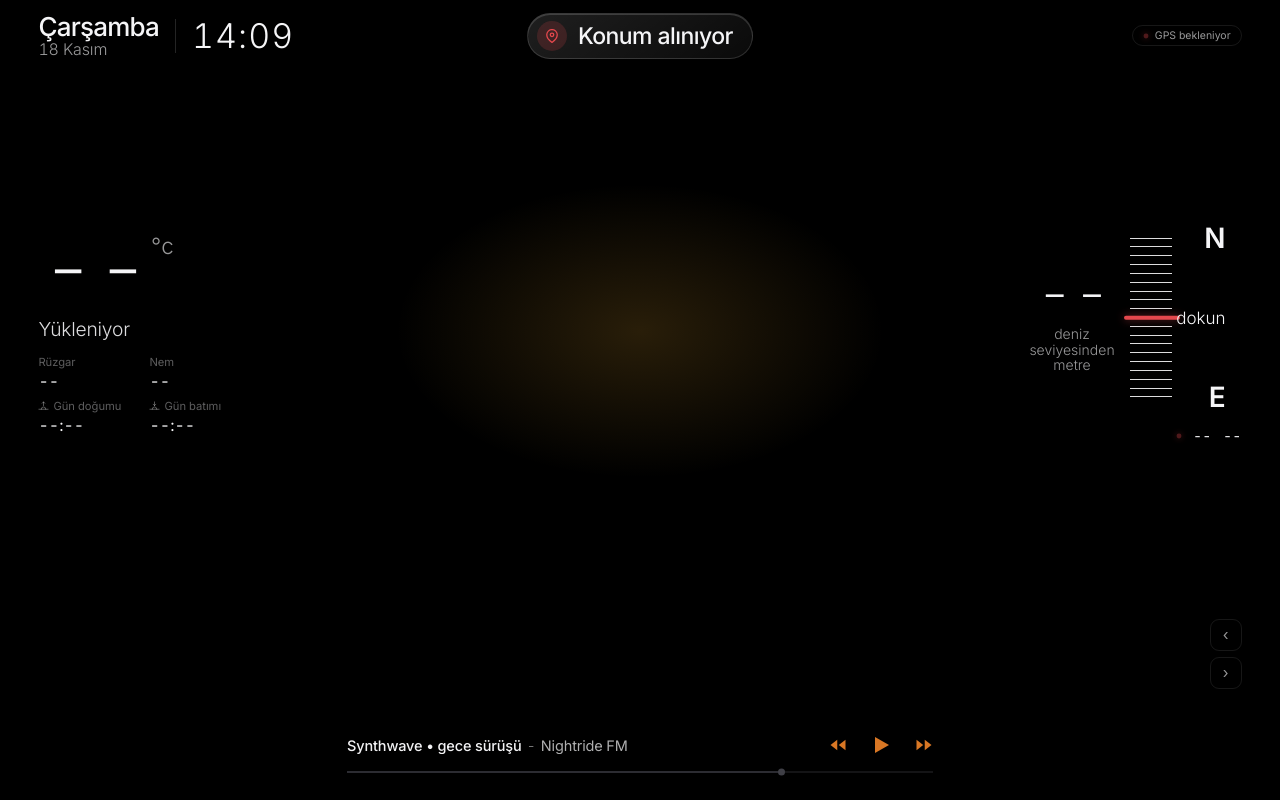
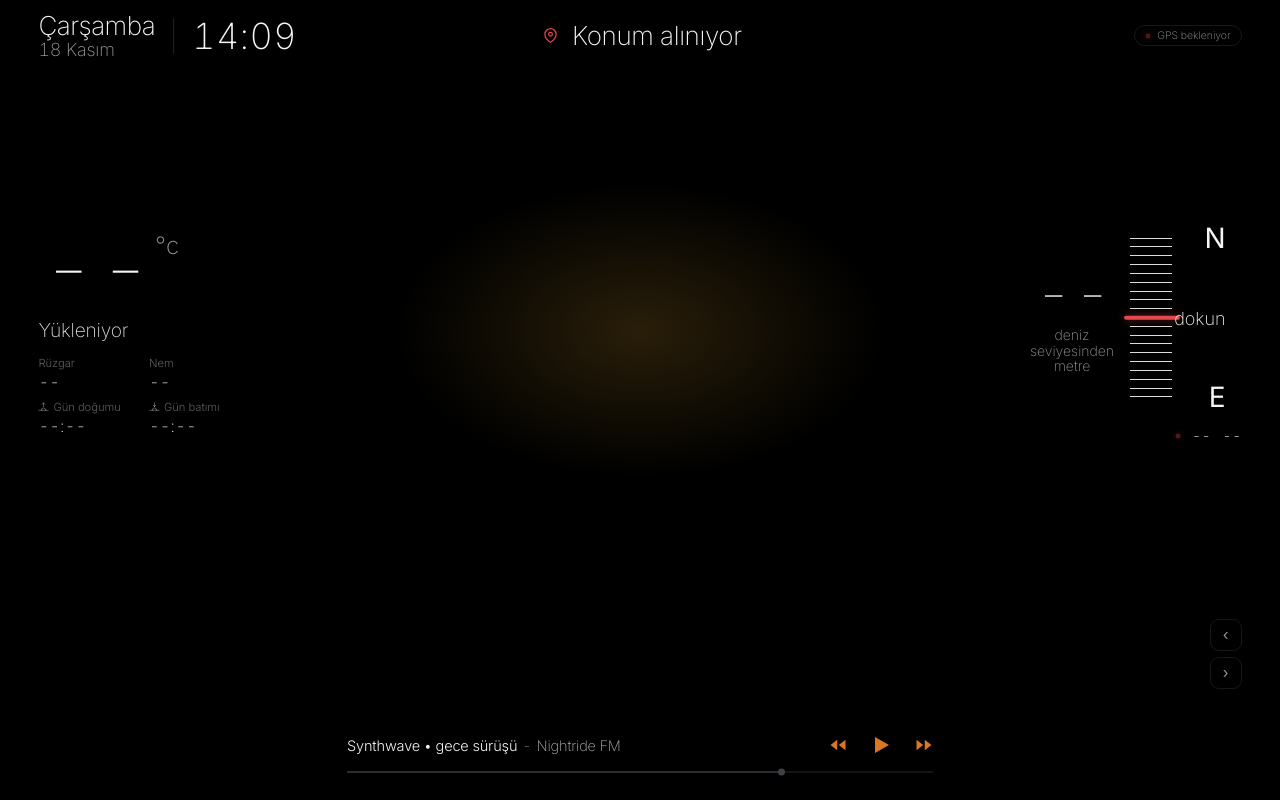
Before and after one commit to muteciko-hash/dashboard, a plain HTML site: page index.html in a window 1280 px wide. Drawn offline with Linux system fonts and the light colour scheme.

Commit message:
Update font weights and styles in index.html

```diff
--- a/index.html
+++ b/index.html
@@ -9,7 +9,7 @@
 <title>Kabin Paneli</title>
 <link rel="preconnect" href="https://fonts.googleapis.com">
 <link rel="preconnect" href="https://fonts.gstatic.com" crossorigin>
-<link href="https://fonts.googleapis.com/css2?family=Inter:wght@200;300;400;500;600&display=swap" rel="stylesheet">
+<link href="https://fonts.googleapis.com/css2?family=Inter:wght@100;200;300;400;500;600&display=swap" rel="stylesheet">
 <style>
 :root{
   --bg:#000;
@@ -38,18 +38,18 @@ button{font:inherit;color:inherit;background:none;border:none;cursor:pointer}
 
 /* ÜST BAR */
 .top-bar{display:flex;align-items:center;justify-content:center;position:relative;height:clamp(32px,6vh,46px);flex-shrink:0}
-.loc{display:inline-flex;align-items:center;gap:clamp(8px,1.4vh,12px);padding:clamp(4px,.9vh,8px) clamp(14px,2.4vh,22px) clamp(4px,.9vh,8px) clamp(6px,1.1vh,10px);border-radius:999px;cursor:pointer;
-  background:linear-gradient(145deg,rgba(255,255,255,.12),rgba(255,255,255,.04));border:1px solid rgba(255,255,255,.14);box-shadow:inset 0 1px 0 rgba(255,255,255,.16);backdrop-filter:blur(18px);-webkit-backdrop-filter:blur(18px)}
-.pin{width:clamp(22px,4vh,30px);height:clamp(22px,4vh,30px);border-radius:50%;background:rgba(229,72,77,.18);display:flex;align-items:center;justify-content:center;flex-shrink:0}
-.loc-text{font-size:clamp(16.5px,3.15vh,23px);font-weight:500;letter-spacing:-.025em}
+.loc{display:inline-flex;align-items:center;gap:clamp(7px,1.2vh,10px);padding:4px 8px;cursor:pointer;
+  background:none;border:none;box-shadow:none;backdrop-filter:none;-webkit-backdrop-filter:none}
+.pin{width:clamp(18px,3.2vh,24px);height:clamp(18px,3.2vh,24px);display:flex;align-items:center;justify-content:center;flex-shrink:0}
+.loc-text{font-family:'Inter',-apple-system,BlinkMacSystemFont,'SF Pro Display',sans-serif;font-size:clamp(18.5px,3.55vh,26px);font-weight:200;letter-spacing:-.015em;color:var(--tx)}
 .sep{width:1px;height:clamp(12px,2.4vh,18px);background:rgba(255,255,255,.18)}
-.date-wrap{position:absolute;left:0;display:flex;align-items:center;gap:clamp(10px,1.6vw,16px)}
-.date-big{display:flex;flex-direction:column;line-height:1.12}
-.date-big b{font-size:clamp(17px,3.4vh,26px);font-weight:500;letter-spacing:-.03em}
-.date-big span{font-size:clamp(12px,2.1vh,16px);font-weight:300;color:var(--tx2);letter-spacing:-.01em}
-.digital-clock{font-size:clamp(22px,4.3vh,34px);font-weight:300;letter-spacing:.03em;font-variant-numeric:tabular-nums;color:var(--tx);line-height:1;
-  padding-left:clamp(10px,1.6vw,16px);border-left:1px solid rgba(255,255,255,.14)}
-.gps{position:absolute;right:0;display:inline-flex;align-items:center;gap:6px;font-size:10.5px;color:var(--tx2);
+.date-wrap{position:absolute;left:0;display:flex;align-items:center;gap:clamp(12px,1.8vw,18px)}
+.date-big{display:flex;flex-direction:column;line-height:1.12;font-family:'Inter',-apple-system,BlinkMacSystemFont,'SF Pro Display',sans-serif}
+.date-big b{font-size:clamp(17px,3.4vh,26px);font-weight:200;letter-spacing:-.02em;color:var(--tx)}
+.date-big span{font-size:clamp(13px,2.3vh,18px);font-weight:200;color:var(--tx2);letter-spacing:-.01em}
+.digital-clock{font-family:'Inter',-apple-system,BlinkMacSystemFont,'SF Pro Display',sans-serif;font-size:clamp(24px,4.6vh,36px);font-weight:200;letter-spacing:.01em;font-variant-numeric:tabular-nums;color:var(--tx);line-height:1;
+  padding-left:clamp(12px,1.8vw,18px);border-left:1px solid rgba(255,255,255,.12)}
+.gps{position:absolute;right:0;display:inline-flex;align-items:center;gap:6px;font-size:10.5px;font-weight:200;color:var(--tx2);
   border:1px solid var(--line);padding:3px 10px;border-radius:999px;cursor:pointer}
 .gps i{width:6px;height:6px;border-radius:50%;background:var(--red);box-shadow:0 0 8px var(--red);animation:pulse 2s infinite}
 @keyframes pulse{50%{opacity:.35;transform:scale(.8)}}
@@ -59,14 +59,14 @@ button{font:inherit;color:inherit;background:none;border:none;cursor:pointer}
 .left{display:flex;flex-direction:column;justify-content:center;gap:clamp(4px,1vh,10px)}
 .temp-row{display:flex;align-items:center;gap:clamp(8px,1.4vw,16px)}
 .temp{display:flex;line-height:.9}
-.temp b{font-size:clamp(52px,12vh,92px);font-weight:200;letter-spacing:-.05em}
-.temp sup{font-size:clamp(15px,2.8vh,24px);font-weight:300;color:var(--tx2);margin:clamp(6px,1.2vh,12px) 0 0 3px}
+.temp b{font-size:clamp(54px,12.4vh,94px);font-weight:100;letter-spacing:-.04em}
+.temp sup{font-size:clamp(16px,3vh,25px);font-weight:200;color:var(--tx2);margin:clamp(6px,1.2vh,12px) 0 0 3px}
 .wicon{height:clamp(40px,8.5vh,70px);width:auto;flex-shrink:0;filter:drop-shadow(0 8px 14px rgba(0,0,0,.7))}
-.cond{font-size:clamp(14px,2.4vh,21px);font-weight:300;letter-spacing:-.01em;color:rgba(245,245,247,.9)}
+.cond{font-size:clamp(14px,2.4vh,21px);font-weight:200;letter-spacing:-.01em;color:rgba(245,245,247,.9)}
 .metrics{display:grid;grid-template-columns:auto auto;gap:clamp(4px,1vh,9px) clamp(16px,2.2vw,28px);margin-top:clamp(2px,.8vh,8px);justify-content:start}
 .metric{display:flex;flex-direction:column;gap:2px}
-.metric span{display:inline-flex;align-items:center;gap:4px;font-size:clamp(10px,1.4vh,11.5px);color:var(--tx3);font-weight:400}
-.metric b{font-size:clamp(13px,2vh,16px);font-weight:400}
+.metric span{display:inline-flex;align-items:center;gap:4px;font-size:clamp(10px,1.4vh,11.5px);color:var(--tx3);font-weight:300}
+.metric b{font-size:clamp(13.5px,2.1vh,16.5px);font-weight:200;letter-spacing:.01em}
 
 /* PUSULA — OLED siyah, sınırsız */
 .glass{background:linear-gradient(145deg,rgba(255,255,255,.13),rgba(255,255,255,.035));border:1px solid rgba(255,255,255,.14);
@@ -74,17 +74,17 @@ button{font:inherit;color:inherit;background:none;border:none;cursor:pointer}
 .compass{height:clamp(110px,33vh,200px);aspect-ratio:1.2;border-radius:2px;background:#000000;border:none;box-shadow:none;display:grid;grid-template-columns:1fr auto;
   padding:clamp(10px,2.2vh,18px) clamp(10px,2vh,16px) clamp(10px,2.2vh,18px) clamp(8px,1.6vh,14px);cursor:pointer;flex-shrink:0}
 .c-left{display:flex;flex-direction:column;justify-content:center;align-items:center;text-align:center;min-width:0;gap:2px}
-.alt{font-size:clamp(28px,8vh,62px);font-weight:200;letter-spacing:-.045em;line-height:1}
-.alt-l{font-size:clamp(8.5px,1.9vh,14px);font-weight:300;line-height:1.12;color:var(--tx2)}
+.alt{font-size:clamp(30px,8.2vh,64px);font-weight:100;letter-spacing:-.035em;line-height:1}
+.alt-l{font-size:clamp(8.5px,1.9vh,14px);font-weight:200;line-height:1.12;color:var(--tx2)}
 .tape{position:relative;width:clamp(54px,13vh,96px)}
 .t-in{position:absolute;inset:3px 0}
 .ticks{position:absolute;left:0;top:0;bottom:0;width:clamp(22px,5.4vh,42px)}
 .ticks i{position:absolute;left:0;right:0;height:1px;background:rgba(245,245,247,.9)}
-.letter{position:absolute;right:0;font-size:clamp(14px,3.6vh,28px);font-weight:600;line-height:1;transform:translateY(-50%)}
+.letter{position:absolute;right:0;font-size:clamp(14px,3.6vh,28px);font-weight:400;line-height:1;transform:translateY(-50%)}
 .letter.top{top:0}.letter.bot{top:100%}
 .mk{position:absolute;left:-6px;width:clamp(32px,7.6vh,56px);height:clamp(2.5px,.55vh,4.5px);border-radius:3px;background:var(--red);box-shadow:0 0 8px var(--red-glow);transform:translateY(-50%)}
-.mk-l{position:absolute;right:0;font-size:clamp(10px,2.4vh,17px);font-weight:300;transform:translateY(-50%)}
-.live-coords{display:flex;align-items:center;gap:clamp(8px,1.4vh,12px);font-size:clamp(10px,1.9vh,14px);font-weight:400;letter-spacing:.02em;white-space:nowrap;color:var(--tx)}
+.mk-l{position:absolute;right:0;font-size:clamp(11px,2.5vh,18px);font-weight:200;transform:translateY(-50%)}
+.live-coords{display:flex;align-items:center;gap:clamp(8px,1.4vh,12px);font-size:clamp(10.5px,2vh,14.5px);font-weight:200;letter-spacing:.02em;white-space:nowrap;color:var(--tx)}
 .live-coords i{width:6px;height:6px;border-radius:50%;background:var(--red);box-shadow:0 0 8px var(--red);animation:pulse 2s infinite}
 
 /* HAVA DURUMU SAHNESİ */
@@ -101,21 +101,21 @@ button{font:inherit;color:inherit;background:none;border:none;cursor:pointer}
 .d-l{display:flex;align-items:center;gap:9px;min-width:0}
 .d-ic{color:var(--tx2);display:flex}.d-row.on .d-ic{color:var(--tx)}
 .d-m{display:flex;flex-direction:column;min-width:0}
-.d-day{font-size:clamp(10.5px,1.55vh,12.5px);font-weight:500;line-height:1.15}
+.d-day{font-size:clamp(10.5px,1.55vh,12.5px);font-weight:400;line-height:1.15}
 .d-sub{font-size:clamp(8.5px,1.2vh,10px);color:var(--tx3);white-space:nowrap;overflow:hidden;text-overflow:ellipsis}
-.d-t{font-size:clamp(11px,1.6vh,13px);color:var(--tx2)}.d-row.on .d-t{color:var(--tx);font-weight:500}
+.d-t{font-size:clamp(11px,1.6vh,13px);font-weight:200;color:var(--tx2)}.d-row.on .d-t{color:var(--tx);font-weight:300}
 
 /* SAATLİK */
 .hourly{display:flex;align-items:center;gap:12px;height:auto;min-height:clamp(74px,14.5vh,102px);margin-bottom:clamp(10px,1.8vh,16px);flex-shrink:0}
 .wave{flex:1;display:flex;flex-direction:column;justify-content:space-between;gap:2px}
 .w-row{display:grid;grid-template-columns:repeat(8,1fr);text-align:center}
-.h-t{display:flex;flex-direction:column;align-items:center;gap:3px;cursor:pointer;font-size:clamp(11.5px,1.8vh,14px);font-weight:300;color:var(--tx2)}
-.h-t.on{color:var(--tx);font-weight:500}
+.h-t{display:flex;flex-direction:column;align-items:center;gap:3px;cursor:pointer;font-size:clamp(12px,1.9vh,15px);font-weight:200;color:var(--tx2)}
+.h-t.on{color:var(--tx);font-weight:300}
 .h-dot{width:5px;height:5px;border-radius:50%;background:var(--red);box-shadow:0 0 8px var(--red);opacity:0}.h-t.on .h-dot{opacity:1}
 .w-line{height:clamp(16px,3.2vh,26px)}.w-line svg{width:100%;height:100%;overflow:visible}
 .h-h{cursor:pointer;display:flex;flex-direction:column;align-items:center;gap:2px}
-.h-p{font-size:clamp(9px,1.4vh,11px);color:#7fb7ff;font-weight:500;display:flex;align-items:center;gap:3px}.h-p.lo{opacity:.4}.h-p.hi{color:var(--red);font-weight:600;text-shadow:0 0 8px var(--red-glow)}
-.h-h span{font-size:clamp(9.5px,1.3vh,11px);color:var(--tx3);padding:1.5px 8px;border-radius:6px}
+.h-p{font-size:clamp(9px,1.4vh,11px);color:#7fb7ff;font-weight:200;display:flex;align-items:center;gap:3px}.h-p.lo{opacity:.4}.h-p.hi{color:var(--red);font-weight:300;text-shadow:0 0 8px var(--red-glow)}
+.h-h span{font-size:clamp(9.5px,1.35vh,11.5px);font-weight:200;color:var(--tx3);padding:1.5px 8px;border-radius:6px}
 .h-h.on span{background:rgba(255,255,255,.09);color:var(--tx)}
 .arrows{display:flex;flex-direction:column;gap:6px}
 .arr{width:clamp(24px,4.4vh,32px);height:clamp(24px,4.4vh,32px);border-radius:9px;border:1px solid var(--line);color:var(--tx2);font-size:15px;display:flex;align-items:center;justify-content:center}
@@ -131,9 +131,9 @@ button{font:inherit;color:inherit;background:none;border:none;cursor:pointer}
   padding:clamp(9px,1.6vh,13px) clamp(18px,2.6vw,26px)}
 .p-top{display:flex;align-items:center;justify-content:space-between;gap:16px;min-width:0}
 .p-meta{flex:1;min-width:0;font-size:clamp(12px,2vh,14.5px);letter-spacing:-.01em;white-space:nowrap;overflow:hidden;text-overflow:ellipsis}
-.p-song{color:#f2f2f4;font-weight:500}
-.p-sep{color:rgba(242,242,244,.55);font-weight:300;margin:0 5px}
-.p-chan{color:rgba(242,242,244,.72);font-weight:400}
+.p-song{color:#f2f2f4;font-weight:300}
+.p-sep{color:rgba(242,242,244,.55);font-weight:200;margin:0 5px}
+.p-chan{color:rgba(242,242,244,.72);font-weight:200}
 .transport{display:flex;align-items:center;gap:clamp(14px,2vw,22px);flex-shrink:0}
 .skip{width:clamp(15px,2.4vh,18px);height:clamp(15px,2.4vh,18px);color:#d97724;display:flex;align-items:center;justify-content:center;transition:transform .12s,filter .15s}
 .skip:active{transform:scale(.88);filter:brightness(1.2)}
@@ -177,7 +177,7 @@ input[type=file]{display:none}
 <div class="screen">
   <header class="top-bar">
     <div class="loc" onclick="openCity()">
-      <span class="pin"><svg width="14" height="14" viewBox="0 0 24 24" fill="none" stroke="#e5484d" stroke-width="2.2" stroke-linecap="round"><path d="M21 10c0 7-9 13-9 13s-9-6-9-13a9 9 0 0 1 18 0z"/><circle cx="12" cy="10" r="3"/></svg></span>
+      <span class="pin"><svg width="15" height="15" viewBox="0 0 24 24" fill="none" stroke="#e5484d" stroke-width="1.9" stroke-linecap="round"><path d="M21 10c0 7-9 13-9 13s-9-6-9-13a9 9 0 0 1 18 0z"/><circle cx="12" cy="10" r="3"/></svg></span>
       <span class="loc-text" id="locText">Konum alınıyor</span>
     </div>
     <div class="date-wrap">
```
